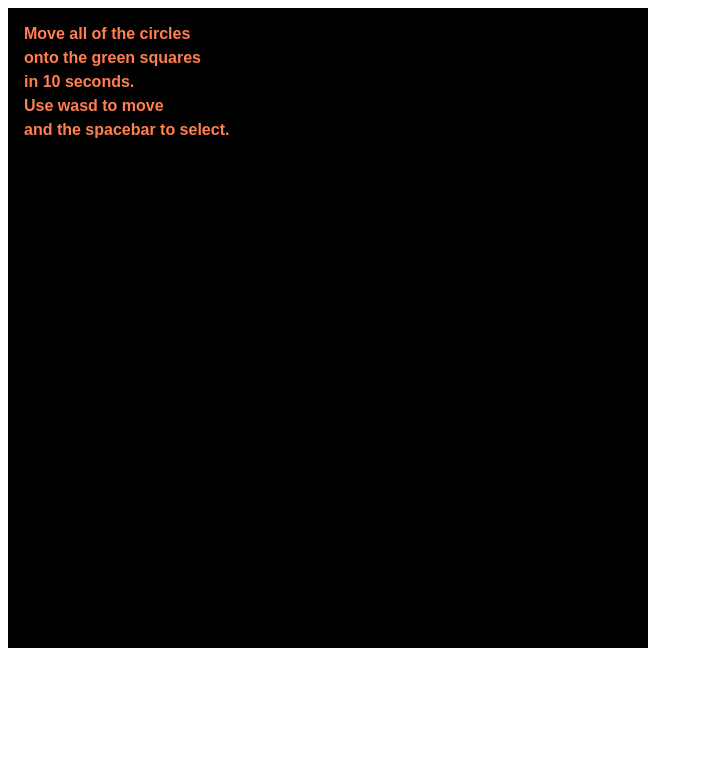
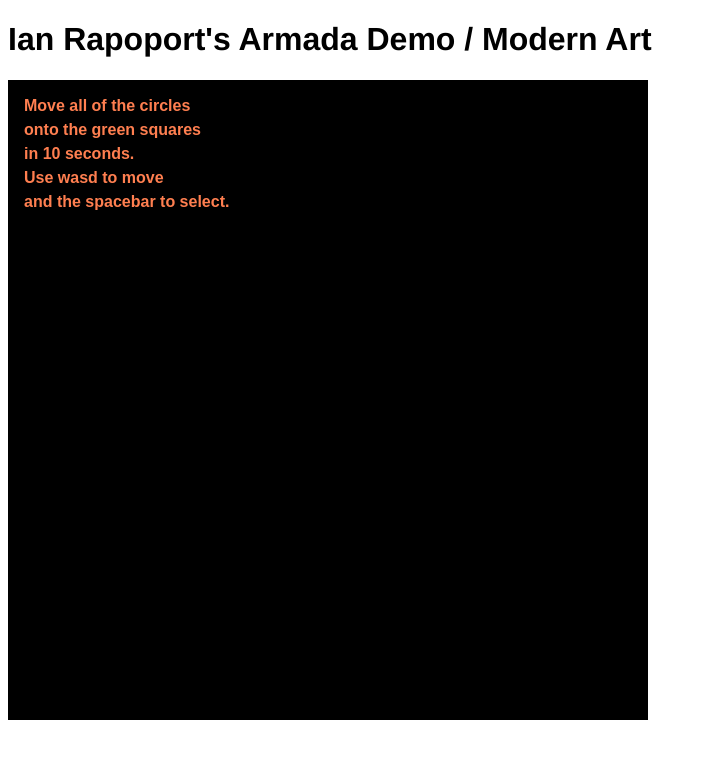
Before and after one commit to IanGRap/Funky-Brunch-s-Game, a plain HTML site: page Game/index.html in a window 1280 px wide. Shown: the whole page, without its empty margins (0-707 px from the left). Drawn offline with Linux system fonts and the light colour scheme; animation ran at ten frames a second.

Commit message:
Revert "no message"
This reverts commit ef4d141e7dd67b1778efdc0a79284bf5ba452e28.

```diff
--- a/Game/index.html
+++ b/Game/index.html
@@ -2,7 +2,7 @@
 <html lang="en">
 <head>
 	<meta charset="UTF-8" />
-	<title>Funky Brunch</title>
+	<title>Ian Rapoport's First Phaser Game</title>
 	<script type="text/javascript" src="../framework/phaser.min.js"></script>
 	<script type="text/javascript" src="js/Cube.js"></script>
 	<script type="text/javascript" src="js/Board.js"></script>
@@ -17,6 +17,8 @@
 </head>
 <body>
 
+	<h1>Ian Rapoport's Armada Demo / Modern Art</h1>
+
 	<div id="gameDiv"></div>
 
 	<script type="text/javascript">
```
